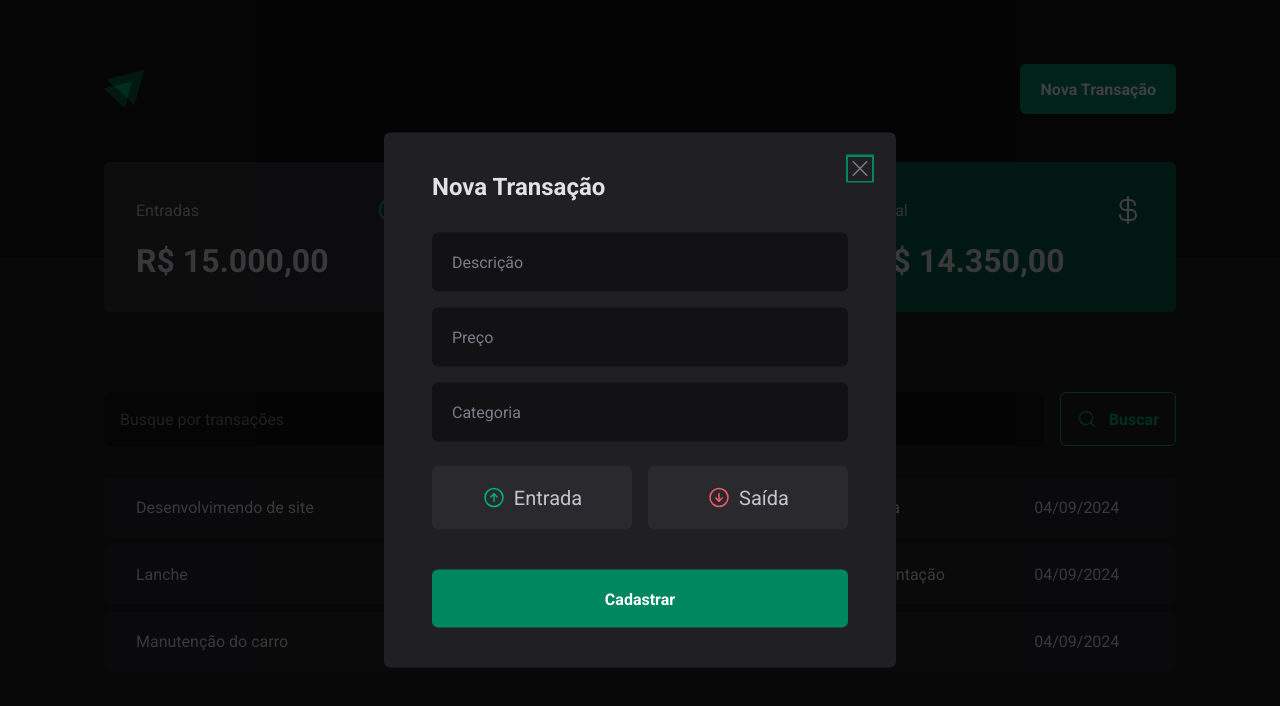
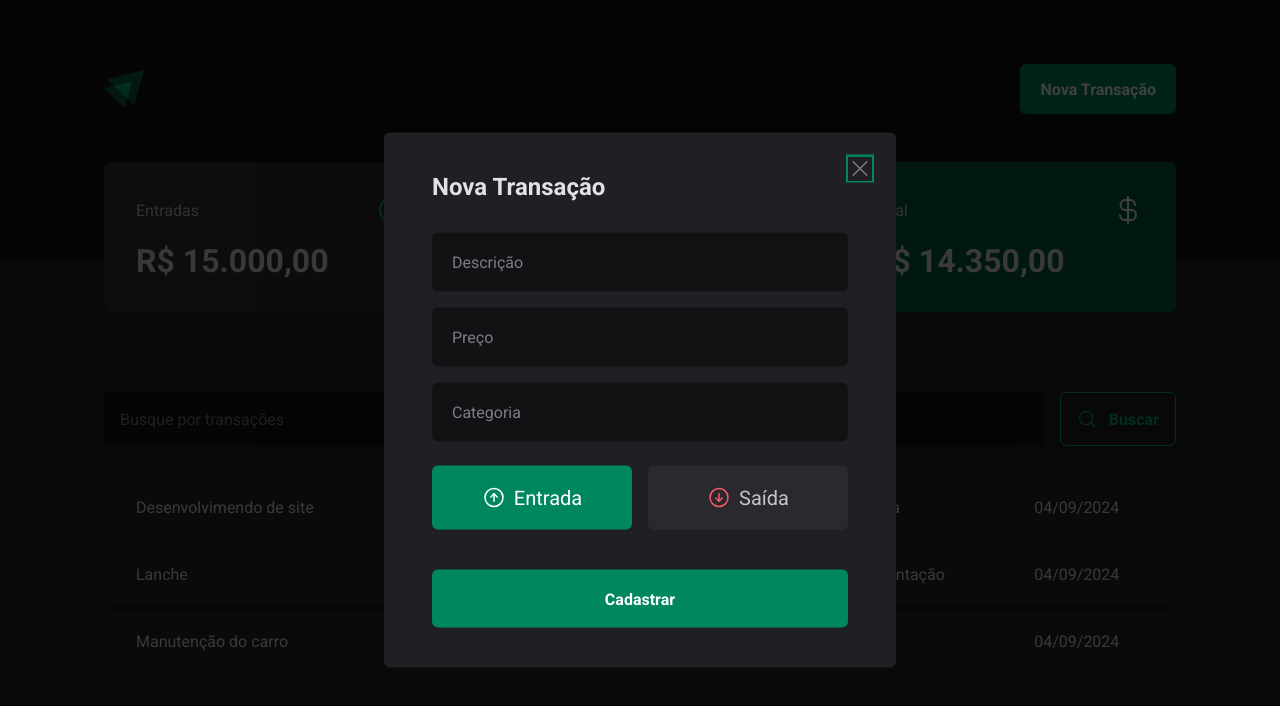
Before and after one commit to CaioEliws/Dt-Money, a React (Vite) app: page / in a window 1280 px wide. Both pictures are taken after a click on the button "Nova Transação". Shown: the top 706 px of the page. Built offline with nearby package versions, Linux system fonts and the light colour scheme; data requests are answered from the project's data file.

Commit message:
Applying Controlled Components in Transaction Modal

```diff
--- a/src/components/NewTransactionModal/index.tsx
+++ b/src/components/NewTransactionModal/index.tsx
@@ -5,25 +5,29 @@
 import { ArrowCircleDown, ArrowCircleUp, X } from 'phosphor-react';
 
 import * as z from 'zod';
-import { useForm } from 'react-hook-form';
+import { Controller, useForm } from 'react-hook-form';
 import { zodResolver } from "@hookform/resolvers/zod";
 
 const newTransactionFormSchema = z.object({
     description: z.string(),
     price: z.number(),
     category: z.string(),
-    // type: z.enum(['income', 'outcome']),
+    type: z.enum(['income', 'outcome']),
 })
 
 type NewTransactionFormInputs = z.infer<typeof newTransactionFormSchema>
 
 export function NewTransactionModal() {
     const {
+        control,
         register,
         handleSubmit,
         formState: { isSubmitting }
     } = useForm<NewTransactionFormInputs>({
         resolver: zodResolver(newTransactionFormSchema),
+        defaultValues: {
+            type: 'income'
+        }
     })
 
     async function handleCreateNewTransaction(data: NewTransactionFormInputs) {
@@ -63,7 +67,17 @@
                         {...register('category')}
                     />
 
-                    <TransactionType>
+                    <Controller
+                        control={control}
+                        name='type'
+                        render={({ field }) => {
+
+
+                            return (
+                                <TransactionType
+                                    onValueChange={field.onChange}
+                                    value={field.value}
+                                >
                                     <TransactionTypeButton variant='income' value="income">
                                         <ArrowCircleUp size={24} />
                                         Entrada
@@ -74,6 +88,9 @@
                                         Saída
                                     </TransactionTypeButton>
                                 </TransactionType>
+                            )
+                        }}
+                    />
 
                     <button type='submit' disabled={isSubmitting}>
                         Cadastrar
```
Lines whose indentation alone changed are shown as unchanged.
